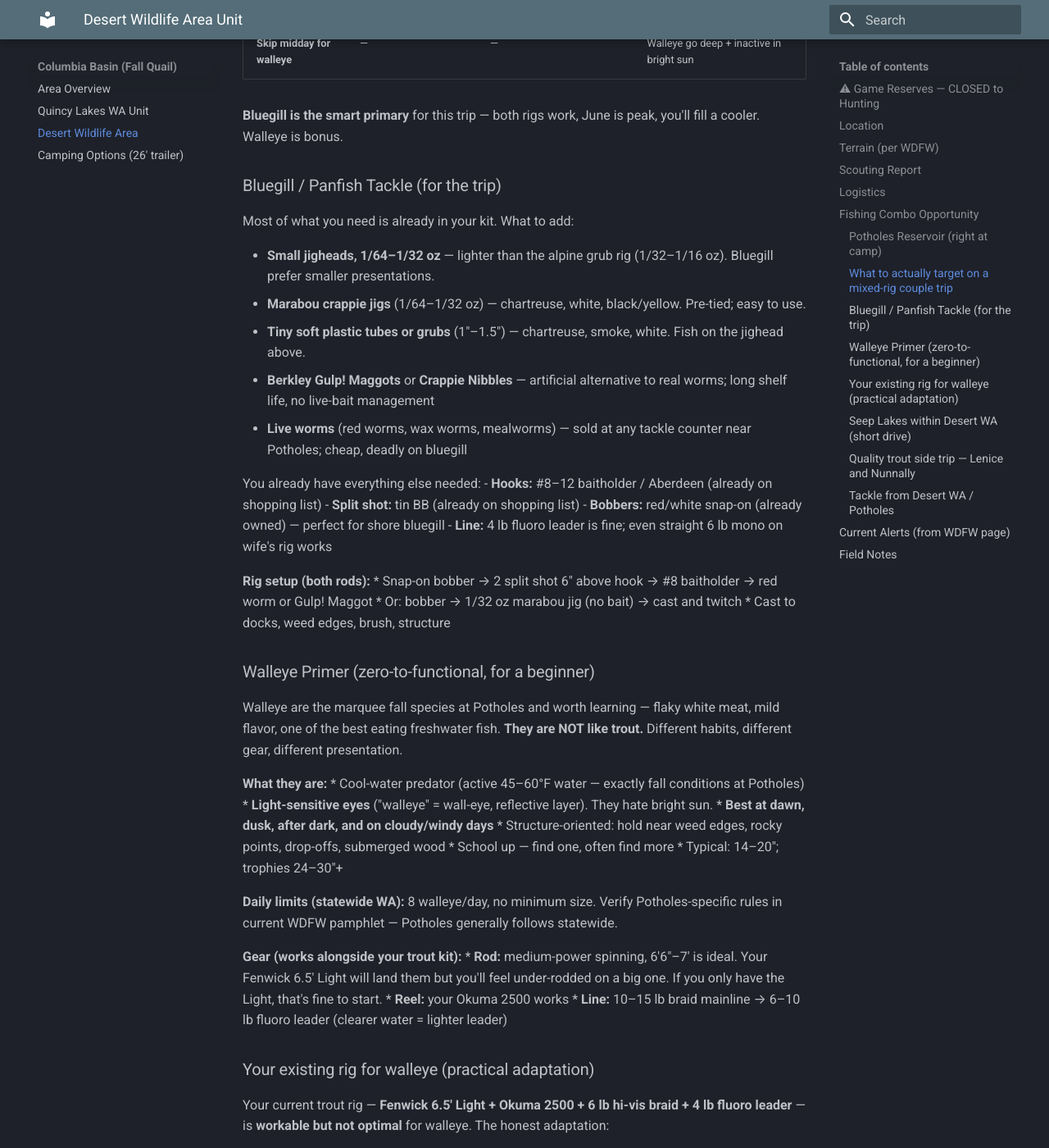
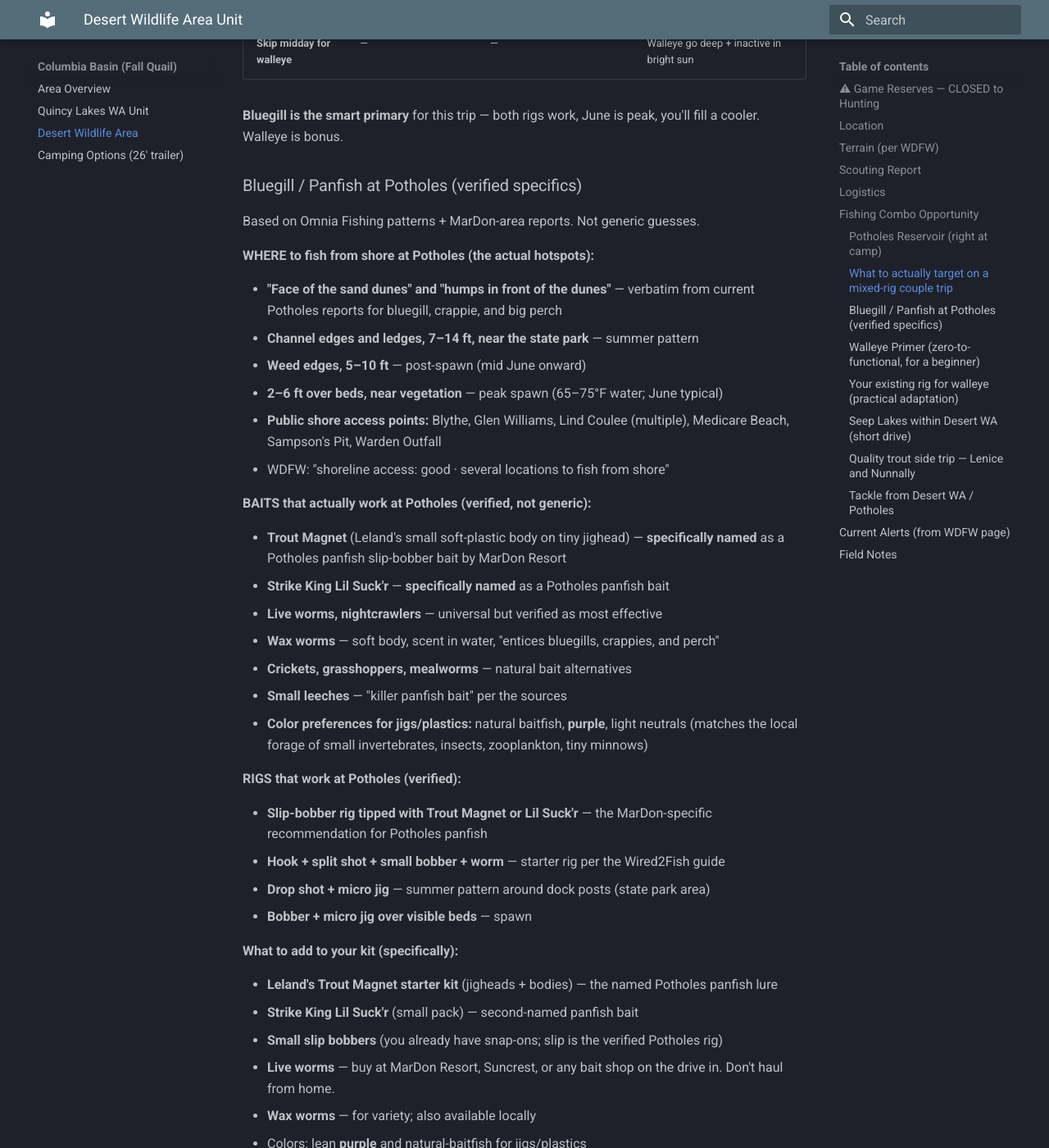
Before and after one commit to jdosher/outdoors-manual, an MkDocs documentation site: the page built from docs/8_columbia_basin/desert_wildlife_area.md, in a window 1280 px wide and 1400 px high, scrolled down 4011 px. Shown: the whole window at 82% size. Built offline with MkDocs 1.6.1 and Material for MkDocs 9.7.7, drawn with Linux system fonts in a browser that asks for light colours; some of the changed text lies outside the part shown.

Commit message:
Bluegill at Potholes: replace generic guesses with verified specifics (Trout Magnet, Lil Suck'r, sand dunes hotspot, purple color preference) sourced from Omnia + MarDon reports

```diff
--- a/docs/8_columbia_basin/desert_wildlife_area.md
+++ b/docs/8_columbia_basin/desert_wildlife_area.md
@@ -94,26 +94,48 @@ Honest trip planning for a June 3-night Potholes camping trip with two anglers (
 
 **Bluegill is the smart primary** for this trip — both rigs work, June is peak, you'll fill a cooler. Walleye is bonus.
 
-### Bluegill / Panfish Tackle (for the trip)
+### Bluegill / Panfish at Potholes (verified specifics)
 
-Most of what you need is already in your kit. What to add:
+Based on Omnia Fishing patterns + MarDon-area reports. Not generic guesses.
 
-* **Small jigheads, 1/64–1/32 oz** — lighter than the alpine grub rig (1/32–1/16 oz). Bluegill prefer smaller presentations.
-* **Marabou crappie jigs** (1/64–1/32 oz) — chartreuse, white, black/yellow. Pre-tied; easy to use.
-* **Tiny soft plastic tubes or grubs** (1"–1.5") — chartreuse, smoke, white. Fish on the jighead above.
-* **Berkley Gulp! Maggots** or **Crappie Nibbles** — artificial alternative to real worms; long shelf life, no live-bait management
-* **Live worms** (red worms, wax worms, mealworms) — sold at any tackle counter near Potholes; cheap, deadly on bluegill
+**WHERE to fish from shore at Potholes (the actual hotspots):**
 
-You already have everything else needed:
-- **Hooks:** #8–12 baitholder / Aberdeen (already on shopping list)
-- **Split shot:** tin BB (already on shopping list)
-- **Bobbers:** red/white snap-on (already owned) — perfect for shore bluegill
-- **Line:** 4 lb fluoro leader is fine; even straight 6 lb mono on wife's rig works
+* **"Face of the sand dunes" and "humps in front of the dunes"** — verbatim from current Potholes reports for bluegill, crappie, and big perch
+* **Channel edges and ledges, 7–14 ft, near the state park** — summer pattern
+* **Weed edges, 5–10 ft** — post-spawn (mid June onward)
+* **2–6 ft over beds, near vegetation** — peak spawn (65–75°F water; June typical)
+* **Public shore access points:** Blythe, Glen Williams, Lind Coulee (multiple), Medicare Beach, Sampson's Pit, Warden Outfall
+* WDFW: "shoreline access: good · several locations to fish from shore"
 
-**Rig setup (both rods):**
-* Snap-on bobber → 2 split shot 6" above hook → #8 baitholder → red worm or Gulp! Maggot
-* Or: bobber → 1/32 oz marabou jig (no bait) → cast and twitch
-* Cast to docks, weed edges, brush, structure
+**BAITS that actually work at Potholes (verified, not generic):**
+
+* **Trout Magnet** (Leland's small soft-plastic body on tiny jighead) — **specifically named** as a Potholes panfish slip-bobber bait by MarDon Resort
+* **Strike King Lil Suck'r** — **specifically named** as a Potholes panfish bait
+* **Live worms, nightcrawlers** — universal but verified as most effective
+* **Wax worms** — soft body, scent in water, "entices bluegills, crappies, and perch"
+* **Crickets, grasshoppers, mealworms** — natural bait alternatives
+* **Small leeches** — "killer panfish bait" per the sources
+* **Color preferences for jigs/plastics:** natural baitfish, **purple**, light neutrals (matches the local forage of small invertebrates, insects, zooplankton, tiny minnows)
+
+**RIGS that work at Potholes (verified):**
+
+* **Slip-bobber rig tipped with Trout Magnet or Lil Suck'r** — the MarDon-specific recommendation for Potholes panfish
+* **Hook + split shot + small bobber + worm** — starter rig per the Wired2Fish guide
+* **Drop shot + micro jig** — summer pattern around dock posts (state park area)
+* **Bobber + micro jig over visible beds** — spawn
+
+**What to add to your kit (specifically):**
+
+* **Leland's Trout Magnet starter kit** (jigheads + bodies) — the named Potholes panfish lure
+* **Strike King Lil Suck'r** (small pack) — second-named panfish bait
+* **Small slip bobbers** (you already have snap-ons; slip is the verified Potholes rig)
+* **Live worms** — buy at MarDon Resort, Suncrest, or any bait shop on the drive in. Don't haul from home.
+* **Wax worms** — for variety; also available locally
+* Colors: lean **purple** and natural-baitfish for jigs/plastics
+
+You already own: small hooks (#8–12 from shopping list), BB split shot, 6 lb mono / 4 lb fluoro — all fine.
+
+**June timing for your trip:** spawn is in progress when water hits 65°F (typical for June at Potholes). Fish are in 2–6 ft on beds near vegetation, transitioning to weed edges by mid-June. **The sand dunes face is the verified hotspot for this window.**
 
 ### Walleye Primer (zero-to-functional, for a beginner)
 
```
Also changed, not shown: docs/reference/shopping_list.md (+7 -6 lines).
